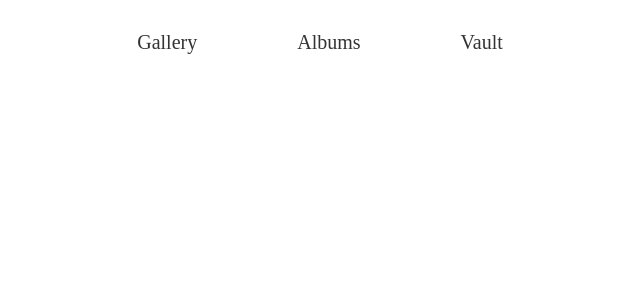
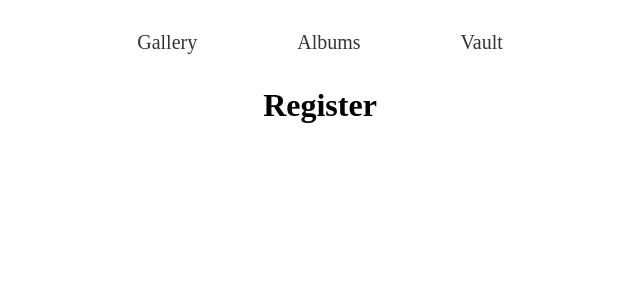
Before and after one commit to BenK03/Snap-Stash, a React (Vite) app in the folder frontend/: page /register in a window 1280 px wide. Shown: the top 300 px of the page, without its empty margins (320-960 px from the left). Built offline with nearby package versions, Linux system fonts and the light colour scheme.

Commit message:
Add login.jsx and register.jsx

```diff
--- a/frontend/src/App.jsx
+++ b/frontend/src/App.jsx
@@ -3,6 +3,8 @@
 import Gallery from "./pages/Gallery";
 import Albums from "./pages/Albums";
 import Vault from "./pages/Vault";
+import Login from "./pages/Login";
+import Register from "./pages/Register";
 
 function App() {
   return (
@@ -10,6 +12,8 @@
       <Navbar />
       <div style={{ padding: "12px" }}>
         <Routes>
+          <Route path="/login" element={<Login />} />
+          <Route path="/register" element={<Register />} />
           <Route path="/" element={<Gallery />} />
           <Route path="/albums" element={<Albums />} />
           <Route path="/vault" element={<Vault />} />
--- /dev/null
+++ b/frontend/src/pages/Login.jsx
@@ -0,0 +1,9 @@
+function Login() {
+  return (
+    <div>
+      <h1 style={{ textAlign: "center" }}>Login</h1>
+    </div>
+  );
+}
+
+export default Login;
--- /dev/null
+++ b/frontend/src/pages/Register.jsx
@@ -0,0 +1,9 @@
+function Register() {
+  return (
+    <div>
+      <h1 style={{ textAlign: "center" }}>Register</h1>
+    </div>
+  );
+}
+
+export default Register;
```
